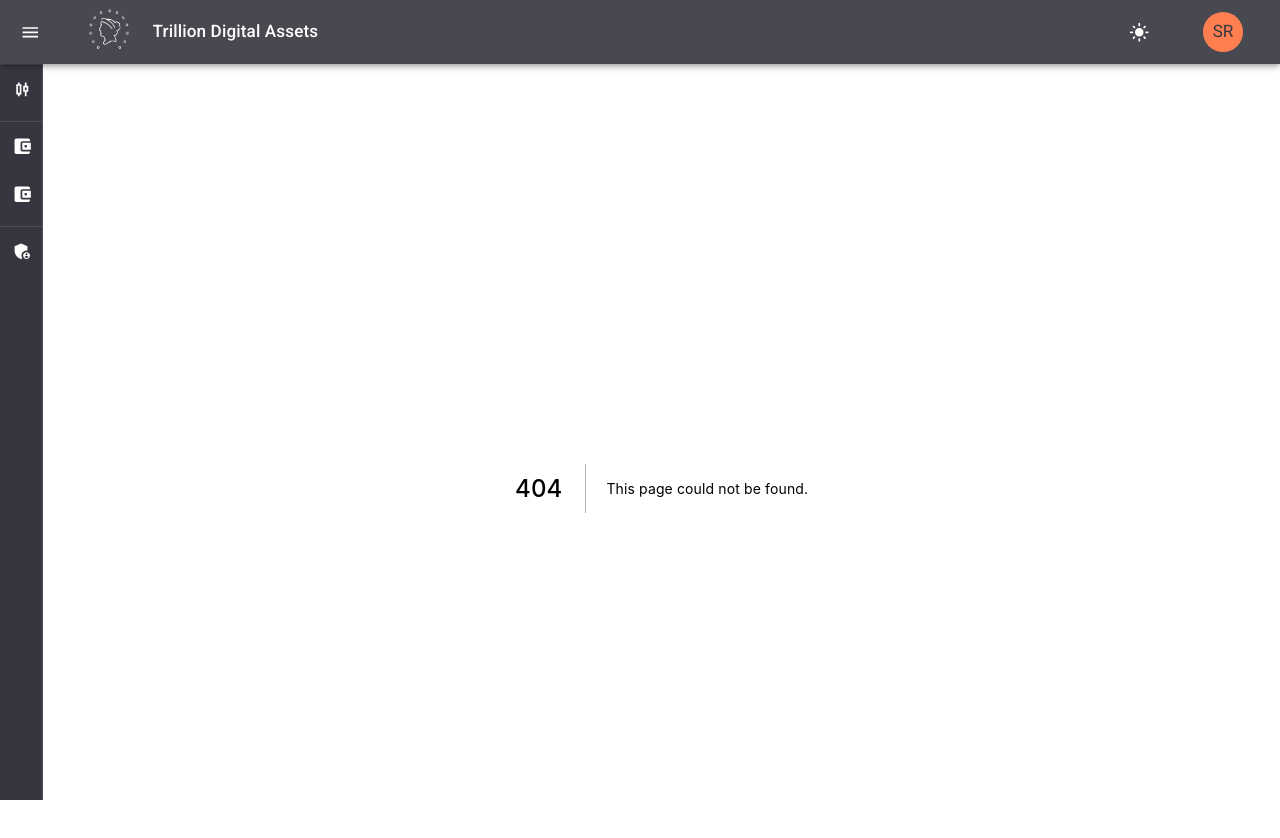
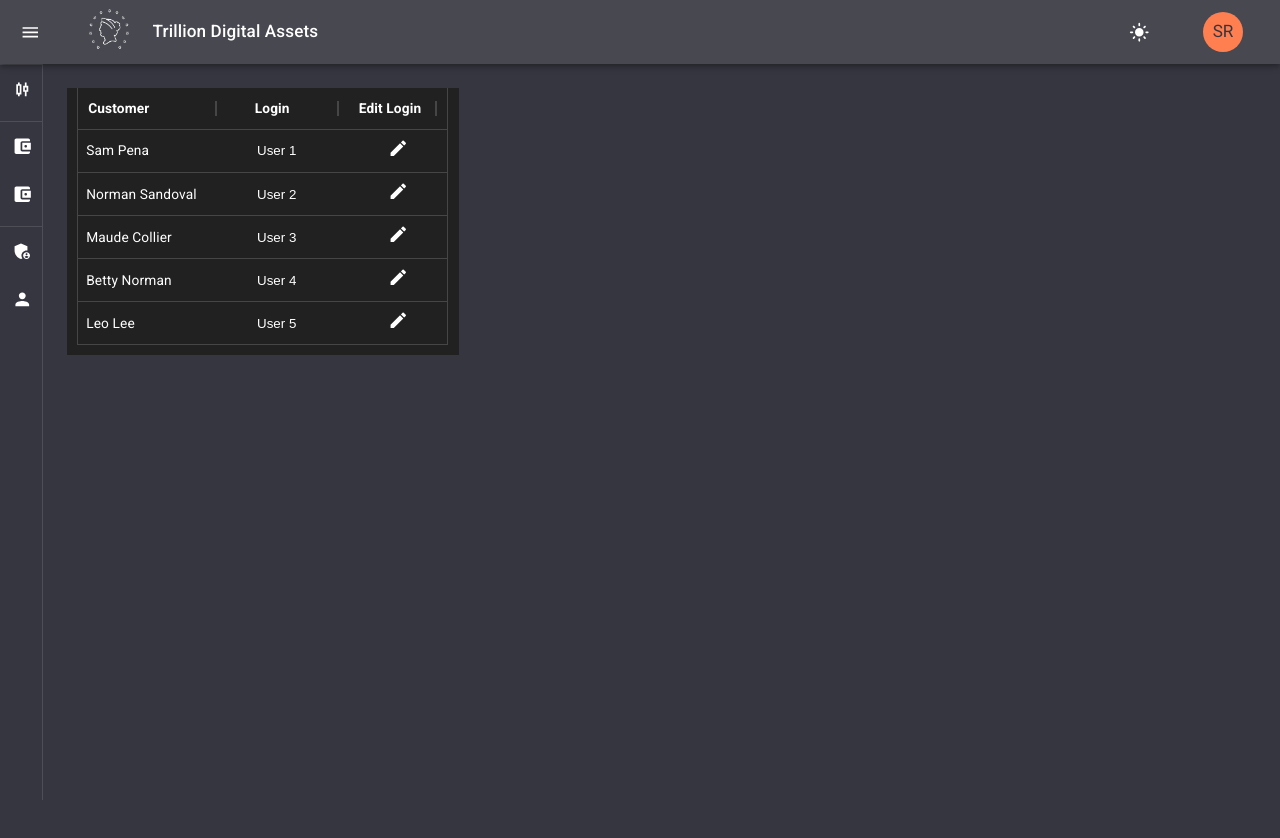
Before and after one commit to mohsinds/TDA_GUIv2, a Next.js app: page /customers in a window 1280 px wide. Before the commit this address had no page. Shown: the top 838 px of the page. After the commit the page ends 800 px from the top, so only its background shows below. Built offline with nearby package versions, Linux system fonts and the light colour scheme.

Commit message:
customer table work

```diff
--- a/src/components/Sidebar/consts.tsx
+++ b/src/components/Sidebar/consts.tsx
@@ -2,6 +2,7 @@ import TrendingUpIcon from '@mui/icons-material/TrendingUp'
 import AccountBalanceWalletIcon from '@mui/icons-material/AccountBalanceWallet'
 import AdminIcon from '@mui/icons-material/AdminPanelSettings'
 import HomeIcon from '@mui/icons-material/CandlestickChartOutlined'
+import PersonIcon from '@mui/icons-material/Person';
 import React from 'react'
 
 type SidebarItemChild = {
@@ -54,6 +55,12 @@ const ADMIN_ITEMS: SidebarListItem[] = [
         href: '/accounting/fireblocks',
       },
     ],
+  },
+  {
+    title: 'Customers',
+    icon: <PersonIcon />,
+    open: false,
+    href: '/customers',
   },
 
 ]
--- /dev/null
+++ b/src/pages/customers/index.tsx
@@ -0,0 +1,94 @@
+import PageTitle from "@/components/TextDisplay/PageTitle"
+import React from 'react';
+import EditIcon from '@mui/icons-material/Edit';
+import SaveIcon from '@mui/icons-material/Save';
+import CloseIcon from '@mui/icons-material/Close';
+import { BorderBottom } from "@mui/icons-material";
+
+interface Customer {
+    id: number;
+    name: string;
+    login: string;
+  }
+
+  const CustomersPage: React.FC = () => {
+    const [customers, setCustomers] = React.useState<Customer[]>([
+        { id: 1, name: 'Sam Pena', login: 'User 1'},
+        { id: 2, name: 'Norman Sandoval', login: 'User 2' },
+        { id: 3, name: 'Maude Collier', login: 'User 3' },
+        { id: 4, name: 'Betty Norman', login: 'User 4' },
+        { id: 5, name: 'Leo Lee', login: 'User 5' },
+
+    ]);
+
+    const [headers, setHeaders] = React.useState<string[]>(["Customer","Login","Edit Login"]);
+
+    const [editingCustomerId, setEditingCustomerId] = React.useState<number | null>(null);
+
+    const handleLoginChange = (customerId: number, newLogin: string) => {
+        setCustomers(prevCustomers =>
+          prevCustomers.map(customer =>
+            customer.id === customerId ? { ...customer, login: newLogin } : customer
+          )
+        );
+      };
+
+      const toggleEditMode = (customerId: any) => {
+        setEditingCustomerId(prevId => (prevId === customerId ? null : customerId));
+      };
+
+      const handleSave = (customerId: number) => {
+        setEditingCustomerId(null);
+        console.log("customer",customers,customerId);
+      };
+
+  return (
+    <>
+    <div className="tableContainer" style={{background:'#212121',height:'auto',maxHeight:'20rem',overflowY:'auto',overflowX:'hidden',width:'24.5rem',paddingLeft:10,paddingBottom:10}}>
+      <table style={{borderLeft:'1px solid #464646',borderRight:'1px solid #464646'}}>
+        <thead>
+          <tr>
+            {headers.map((header,i) => (
+              <th key={i} style={{padding:10,borderBottom:'1px solid #464646',whiteSpace:'nowrap'}}>
+                <div style={{width:'100%',height:'100%',display:'flex',justifyContent:'space-between',alignItems:'center'}}>
+                    {i == 1 && <div style={{marginRight:5,width:2,height:15,background:'#464646'}}></div>}
+                    <div>{header}</div>
+                    {i > 0 && <div style={{marginLeft:14,width:2,height:15,background:'#464646'}}></div>}
+                </div>
+              </th>
+            ))}
+          </tr>
+        </thead>
+        <tbody>
+          {customers.map(customer => (
+            <tr key={customer?.id}>
+              <td style={{padding:8,borderBottom:'1px solid #464646'}} >{customer?.name}</td>
+              <td style={{padding:8,borderBottom:'1px solid #464646',background:editingCustomerId===customer.id ? '#424242':''}}>
+              <input
+                  type="text"
+                  value={customer.login}
+                  disabled={editingCustomerId !== customer.id}
+                  style={{border:'none',background:'transparent',color:'white',textAlign:'center',width:'8rem'}}
+                  onChange={e => handleLoginChange(customer.id, e.target.value)}
+                />
+              </td >
+              <td style={{textAlign:'center',padding:8,borderBottom:'1px solid #464646',background:editingCustomerId===customer.id ? '#424242':''}}>
+              {editingCustomerId === customer.id ? (
+                  <>
+                    <SaveIcon onClick={() => handleSave(customer.id)} style={{cursor:'pointer',color: '#89C9F6'}} />
+                    <CloseIcon onClick={() => toggleEditMode(null)} style={{cursor:'pointer',marginLeft:10}} />
+                  </>
+                ) : (
+                    <EditIcon onClick={() => toggleEditMode(customer.id)} style={{cursor:'pointer'}}/>
+                )}
+              </td>
+            </tr>
+          ))}
+        </tbody>
+      </table>
+    </div>
+    </>
+  )
+}
+
+export default CustomersPage;
--- a/src/pages/index.css
+++ b/src/pages/index.css
@@ -48,6 +48,26 @@
     display: none;
    }
   }
+  @media screen and (max-width: 450px) {
+   .tableContainer{
+    width: 24rem !important;
+   }
+  }
+  @media screen and (max-width: 420px) {
+   .tableContainer{
+    width: 23rem !important;
+   }
+  }
+  @media screen and (max-width: 400px) {
+   .tableContainer{
+    width: 22rem !important;
+   }
+  }
+  @media screen and (max-width: 382px) {
+   .tableContainer{
+    width: 21rem !important;
+   }
+  }
 
   @media (max-width:600px) {
      .currencyDropdown{
@@ -96,3 +116,29 @@
    }
 
   }
+
+
+
+  input:focus {
+    outline: none;
+  }
+
+
+  /* For WebKit based browsers (Chrome, Safari, etc.) */
+::-webkit-scrollbar {
+  width: 5px; /* Adjust the width as needed */
+}
+
+/* For Firefox */
+::-moz-scrollbar {
+  width: 5px; /* Adjust the width as needed */
+}
+
+/* For Internet Explorer and Edge */
+::-ms-scrollbar {
+  width: 5px; /* Adjust the width as needed */
+}
+
+table {
+  border-spacing: 0;
+}
```
